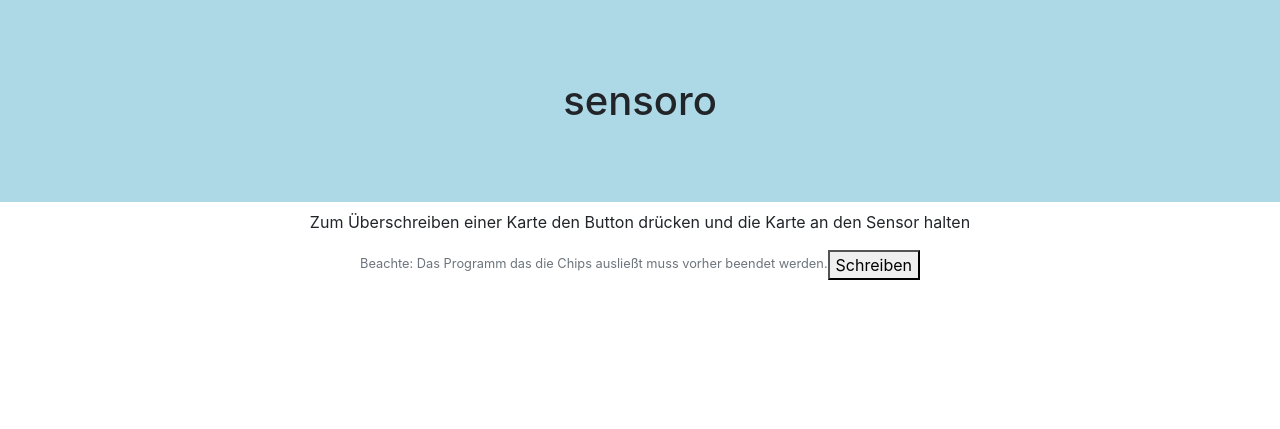
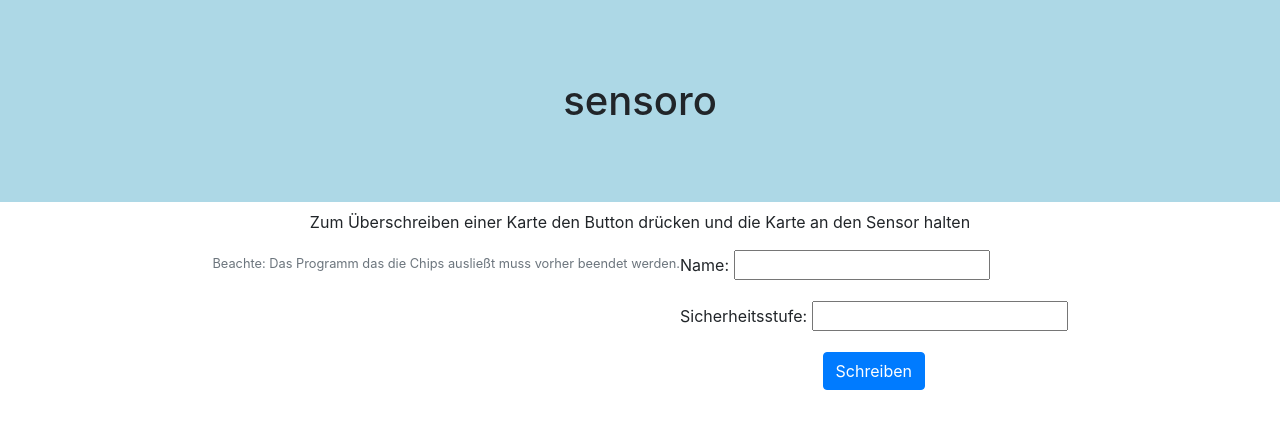
Before and after one commit to bhemsen/bigBrother, a PHP site: page /sensoro/templates/writeRFID.php in a window 1280 px wide. Shown: the part 56-485 px from the top of the page. Run offline with PHP 8.4, Linux system fonts and the light colour scheme.

Commit message:
added input fiels

```diff
--- a/sensoro/templates/writeRFID.php
+++ b/sensoro/templates/writeRFID.php
@@ -2,12 +2,21 @@
 <p>
     Zum Überschreiben einer Karte den Button drücken und die Karte an den Sensor halten
 </p>
+<br>
 <small  class="form-text text-muted">
     Beachte: Das Programm das die Chips ausließt muss vorher beendet werden.
 </small>
 
 <form action="http://localhost/writeRFID/openWrite.py">
-    <button type="submit">Schreiben</button>
+    <div class="form-group">
+        <label for="name">Name: </label>
+        <input name="name" id="name" type="text">
+    </div>
+    <div class="form-group">
+        <label for="securityLevel">Sicherheitsstufe: </label>
+        <input name="securityLevel" id="securityLevel" type="number">
+    </div>
+    <button class="btn btn-primary" type="submit">Schreiben</button>
 </form>
 
 <?php require 'footer.php';?>
```
